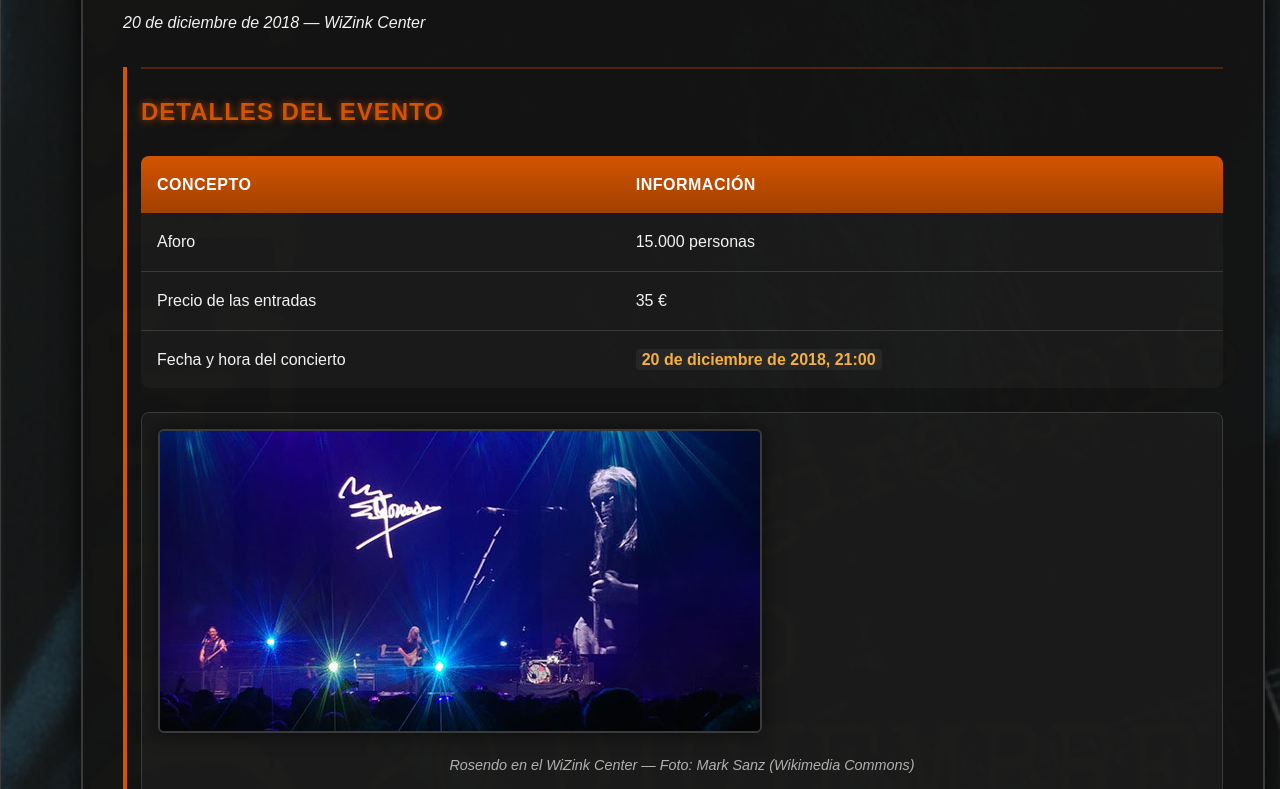
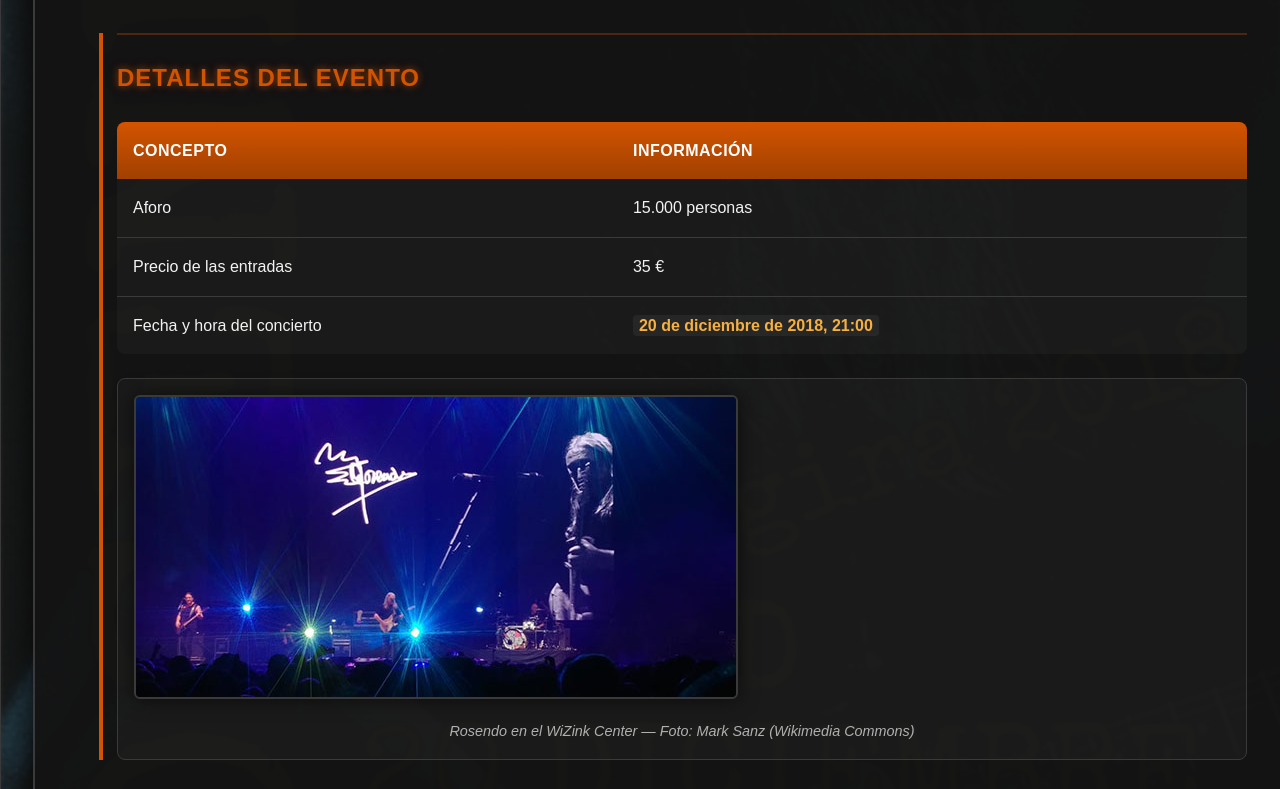
Before and after one commit to OAlvarezOliveira/rosendo_web_LIMA, a plain HTML site: page gira/madrid/index.html in a window 1280 px wide. Shown: the part 468-1257 px from the top of the page. Drawn offline with Linux system fonts and the light colour scheme.

```diff
--- a/css/estilos.css
+++ b/css/estilos.css
@@ -243,41 +243,36 @@ El contenido flota sobre el fondo con alta opacidad.
   background-position: center;
   background-attachment: fixed;
   background-repeat: no-repeat;
-  min-height: 100vh;
-  display: flex;
-  flex-direction: column;
 }
 
 .concierto-main {
   max-width: 100%;
   width: 100%;
-  flex: 1;
-  padding-top: 2rem;
-  padding-bottom: 2rem;
 }
 
 .concierto-contenido {
-  max-width: 1100px;
-  margin: 2rem auto;
+  max-width: 1400px;
+  margin: 0 auto;
   background: rgba(20, 20, 20, 0.95);
-  padding: 2.5rem;
-  border-radius: 12px;
-  border: 2px solid #3a3a3a;
+  padding: 2.5rem 4rem;
+  border-radius: 0;
+  border: none;
+  border-left: 2px solid #3a3a3a;
+  border-right: 2px solid #3a3a3a;
   box-shadow: 0 0 30px rgba(0, 0, 0, 0.8);
 }
 
 @media (max-width: 1200px) {
   .concierto-contenido {
-    max-width: 90%;
+    max-width: 95%;
     padding: 2rem;
   }
 }
 
 @media (max-width: 768px) {
   .concierto-contenido {
-    max-width: 95%;
+    max-width: 100%;
     padding: 1.5rem;
-    margin: 1rem auto;
   }
 }
 
@@ -428,7 +423,6 @@ footer {
   box-shadow: 0 0 25px rgba(0, 0, 0, 0.5);
   position: relative;
   z-index: 10;
-  margin-top: 3rem;
 }
 
 .concierto-page footer {
```
Also changed, not shown: screenshot_albumes.png (added), screenshot_concierto.png (added), 2 other files.
